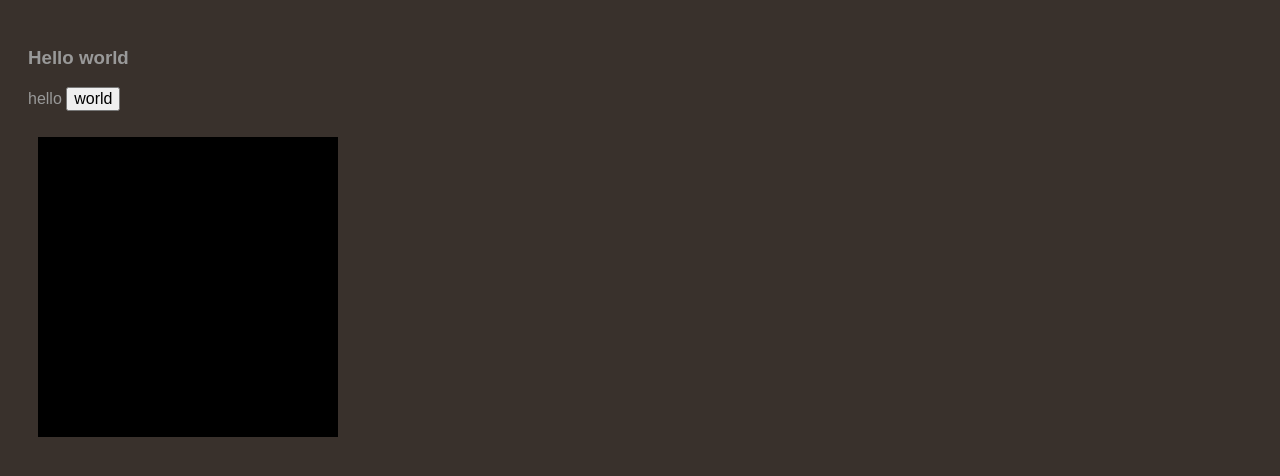
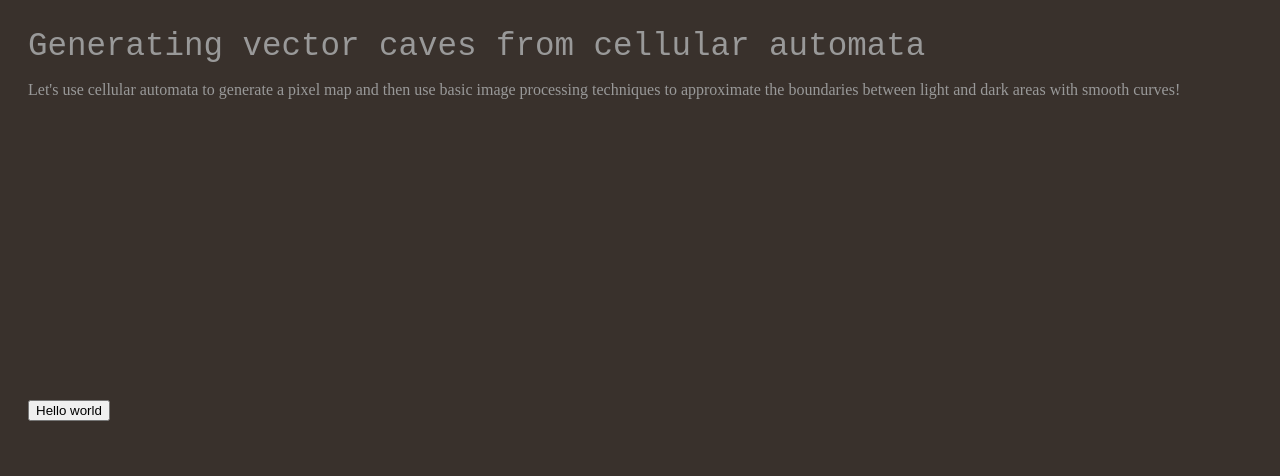
Before and after one commit to jaburns/mercury, a website built with webpack: page docs/vector-caves.html in a window 1280 px wide. Built offline with nearby package versions, Linux system fonts and the light colour scheme.

Commit message:
Style changes

```diff
--- a/docs/style.css
+++ b/docs/style.css
@@ -2,23 +2,20 @@ body {
     padding: 20px;
     background: #39312C;
     color: #999;
-    font-family: sans-serif;
+}
+.title {
+    font-family: monospace;
+    font-weight: 1;
+    font-size: 250%;
+}
+.index-link {
+    font-family: monospace;
     font-weight: 1;
 }
-.interaction {
-    background-color: #000;
-    margin: 10px;
-}
-button {
-    font-size: 16px;
-}
-.title {
-    font-size: 250%;
-}
-a {
+.index-link a {
     color: #6F7FB7;
     text-decoration: none;
 }
-a:hover {
+.index-link a:hover {
     color: #7F8FC7;
 }
--- a/docs/vector-caves.html
+++ b/docs/vector-caves.html
@@ -5,11 +5,11 @@
         <link rel="stylesheet" type="text/css" href="style.css" />
     </head>
     <body>
-        <h3>Hello world</h3>
-        <p>hello <button id="hello-button">world</button></p>
+        <div class="title">Generating vector caves from cellular automata</div>
+        <p>Let's use cellular automata to generate a pixel map and then use basic image processing techniques
+        to approximate the boundaries between light and dark areas with smooth curves!</p>
+        <button id="hello-button">Hello world</button>
         <canvas class="interaction" width="300" height="300"></canvas>
-        <canvas width="300" height="300"></canvas>
     </body>
-    <script type="text/javascript" src="bundle.js"></script>
     <script type="text/javascript"> initPost('vector-caves'); </script>
 </html>
```
Also changed, not shown: docs/index.html (+2 -2 lines).
